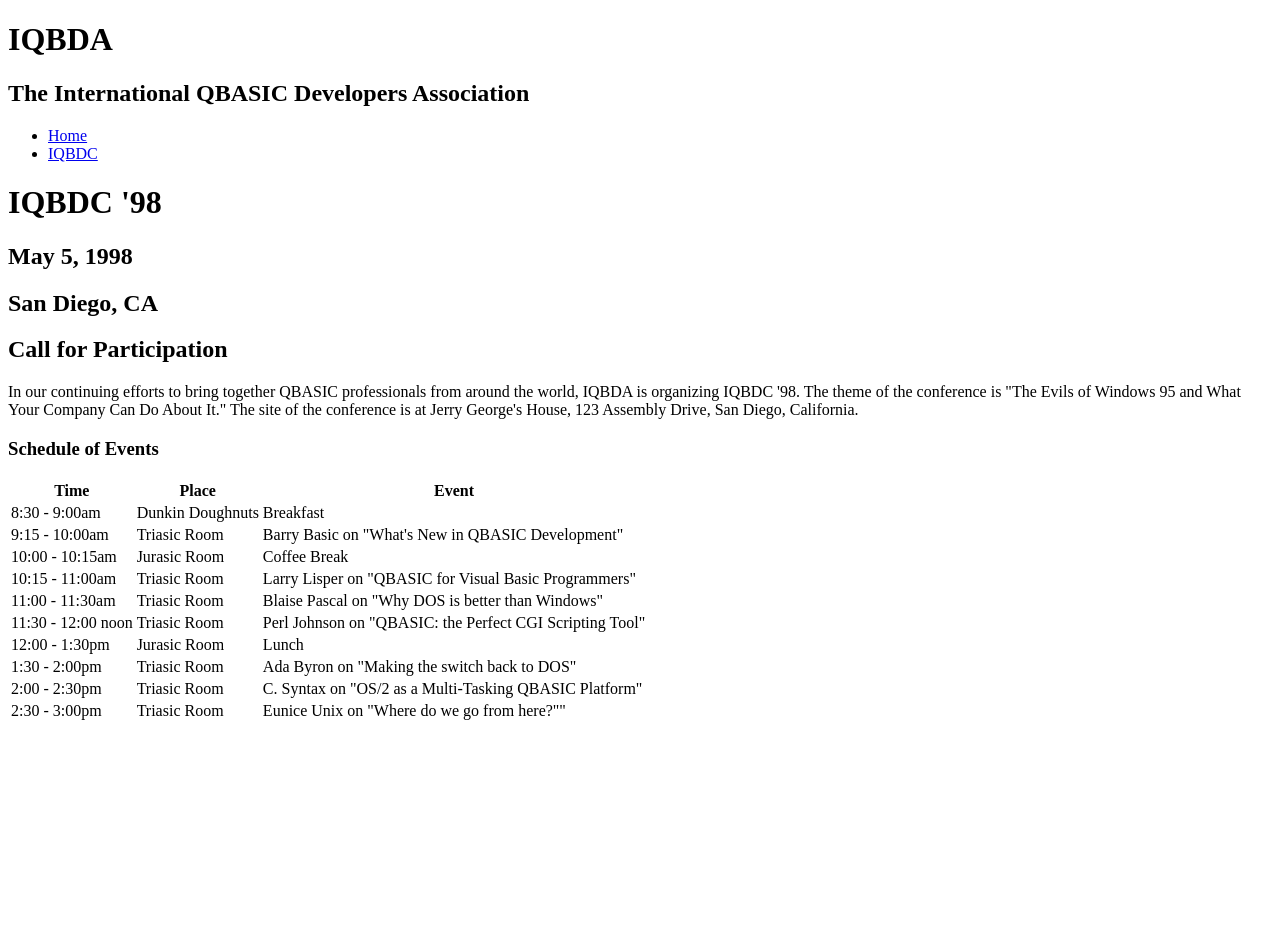
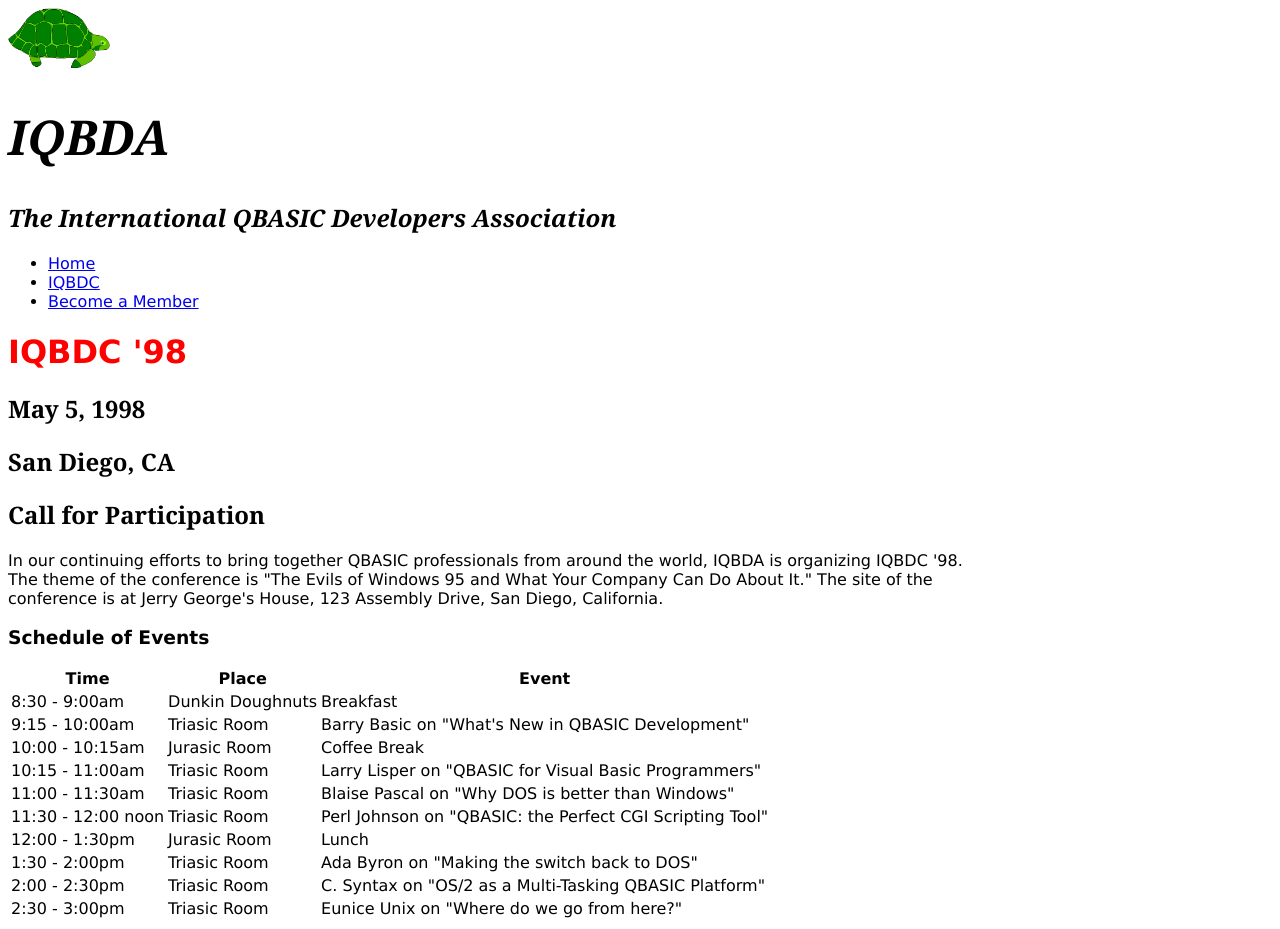
Before and after one commit to Edrmendoza/index.html-final, a plain HTML site: page iqbdc.html in a window 1280 px wide. Before the commit the page ends 800 px from the top, so only its background shows below. Drawn offline with Linux system fonts and the light colour scheme.

Commit message:
IQBDA — Part 4 Completed

```diff
--- /dev/null
+++ b/base.css
@@ -0,0 +1,38 @@
+
+h1#mainheading {
+  font-family: Georgia,times,serif;
+  font-style: italic;
+  font-size: 3em;
+  font-weight:bold;
+}
+
+#title {
+  font-family: Georgia,times,serif;
+  color: red;
+
+}
+
+#pagetitle {
+    font-family: Georgia,times,serif;
+    font-style: italic;
+    font-size: 1.5em;
+    font-weight:bolder;
+  }
+
+h2 {
+    font-family: Georgia,times,serif;
+    font-size: 1.5em;
+    font-weight:bolder;
+}
+
+body {
+  font: 1em Verdana,Helvetica,Arial,sans-serif;
+}
+
+body {
+  font: 1em Verdana,Helvetica,Arial,sans-serif;
+}
+
+#page-wrapper {
+  width:960px;
+}
--- a/iqbdc.html
+++ b/iqbdc.html
@@ -1,18 +1,17 @@
-<!DOCTYPE HTML>
+<!DOCTYPE html>
 <html>
   <head>
-    <meta charset="
-    utf-8">
+    <meta charset="utf-8">
     <title>IQBDA</title>
     <link rel="stylesheet" type="text/css" href="base.css" media="screen" />
   </head>
   <body>
     <div id="page-wrapper">
-    <header id="masthead"
-    <img alt="logo" width="102" height="60" src="Skittles.gif"/>
-           <h1>IQBDA</h1>
-      <h2>The International QBASIC Developers
-          Association</h2>
+      <header id="page-header">
+
+        <img width="102" height="60" src="turtle.ing.gif" alt="logo">
+        <h1 id="mainheading">IQBDA</h1>
+        <h2 id="pagetitle">The International QBASIC Developers Association</h2>
       </header>
 
       <nav id="navbar">
@@ -23,78 +22,33 @@
           <li>
             <a href="iqbdc.html">IQBDC</a>
           </li>
-
+          <li>
+            <a href="member.html">Become a Member</a>
+          </li>
         </ul>
       </nav>
       <div id="content">
-    <header id="page-title">
-    <h1>  IQBDC &#39;98 </h1>
+        <header>
+          <h1 style= "color:red" "align:left">IQBDC '98</h1>
           <h2>May 5, 1998</h2>
           <h2>San Diego, CA</h2>
           <h2>Call for Participation</h2>
         </header>
-    <p>  In our continuing efforts to bring together QBASIC professionals from around the world, IQBDA is organizing IQBDC &#39;98. The theme of the conference is "The Evils of Windows 95 and What Your Company Can Do About It." The site of the conference is at Jerry George's House, 123 Assembly Drive, San Diego, California.</p>
-    <h3>  Schedule of Events</h3>
+
+        <p>In our continuing efforts to bring together QBASIC professionals from around the world, IQBDA is organizing IQBDC '98. The theme of the conference is "The Evils of Windows 95 and What Your Company Can Do About It." The site of the conference is at Jerry George's House, 123 Assembly Drive, San Diego, California.</p>
+        <h3>Schedule of Events</h3>
         <table>
-     <tbody>
-      <tr>
-       <th>Time</th>
-       <th>Place</th>
-       <th>Event</th>
-      </tr>
-      <tr>
-       <td> 8:30 - 9:00am</td>
-       <td>Dunkin
-           Doughnuts</td>
-       <td>Breakfast</td>
-      </tr>
-      <tr>
-       <td>9:15 - 10:00am</td>
-       <td>Triasic Room</td>
-       <td>Barry Basic on "What&#39;s New in QBASIC Development"</td>
-      </tr>
-      <tr>
-       <td>10:00 - 10:15am</td>
-       <td>Jurasic Room</td>
-       <td>Coffee Break</td>
-      </tr>
-      <tr>
-       <td>10:15 - 11:00am</td>
-       <td>Triasic Room</td>
-       <td>Larry Lisper on "QBASIC for Visual Basic Programmers"</td>
-      </tr>
-      <tr>
-       <td>11:00 - 11:30am</td>
-       <td>Triasic Room</td>
-       <td>Blaise Pascal on "Why DOS is better than Windows"</td>
-      </tr>
-      <tr>
-       <td>11:30 - 12:00 noon</td>
-       <td>Triasic Room</td>
-       <td>Perl Johnson on "QBASIC: the Perfect CGI Scripting Tool"</td>
-      </tr>
-      <tr>
-       <td>12:00 - 1:30pm</td>
-       <td>Jurasic Room</td>
-       <td>Lunch</td>
-      </tr>
-      <tr>
-       <td>1:30 - 2:00pm</td>
-       <td>Triasic Room</td>
-       <td>Ada Byron on "Making the switch back to DOS"</td>
-      </tr>
-      <tr>
-       <td>2:00 - 2:30pm</td>
-       <td>
-        Triasic Room</td>
-       <td>C. Syntax on "OS/2 as a Multi-Tasking QBASIC Platform"</td>
-      </tr>
-      <tr>
-       <td>2:30 - 3:00pm</td>
-       <td>Triasic Room</td>
-       <td>Eunice Unix on "Where do we go from here?""</td>
-      </tr>
-     </tbody>
+          <tr><th>Time</th><th>Place</th><th>Event</th></tr>
+          <tr><td>8:30 - 9:00am</td><td>Dunkin Doughnuts</td><td>Breakfast</td></tr>
+          <tr><td>9:15 - 10:00am</td><td>Triasic Room</td><td>Barry Basic on "What's New in QBASIC Development"</td></tr>
+          <tr><td>10:00 - 10:15am</td><td>Jurasic Room</td><td>Coffee Break</td></tr>
+          <tr><td>10:15 - 11:00am</td><td>Triasic Room</td><td>Larry Lisper on "QBASIC for Visual Basic Programmers"</td></tr>
+          <tr><td>11:00 - 11:30am</td><td>Triasic Room</td><td> Blaise Pascal on "Why DOS is better than Windows"</td></tr>
+          <tr><td>11:30 - 12:00 noon</td><td>Triasic Room</td><td> Perl Johnson on "QBASIC: the Perfect CGI Scripting Tool"</td></tr>
+          <tr><td>12:00 - 1:30pm</td><td>Jurasic Room</td><td>Lunch</td></tr>
+          <tr><td>1:30 - 2:00pm</td><td>Triasic Room</td><td>Ada Byron on "Making the switch back to DOS"</td></tr>
+          <tr><td>2:00 - 2:30pm</td><td>Triasic Room</td><td>C. Syntax on "OS/2 as a Multi-Tasking QBASIC Platform"</td></tr>
+          <tr><td>2:30 - 3:00pm</td><td>Triasic Room</td><td>Eunice Unix on "Where do we go from here?"</td></tr>
         </table>
       </div>
     </div>
```
Also changed, not shown: member.html (+38 -37 lines), turtle.ing.gif (added), 1 other file. Lines whose indentation alone changed are shown as unchanged.
